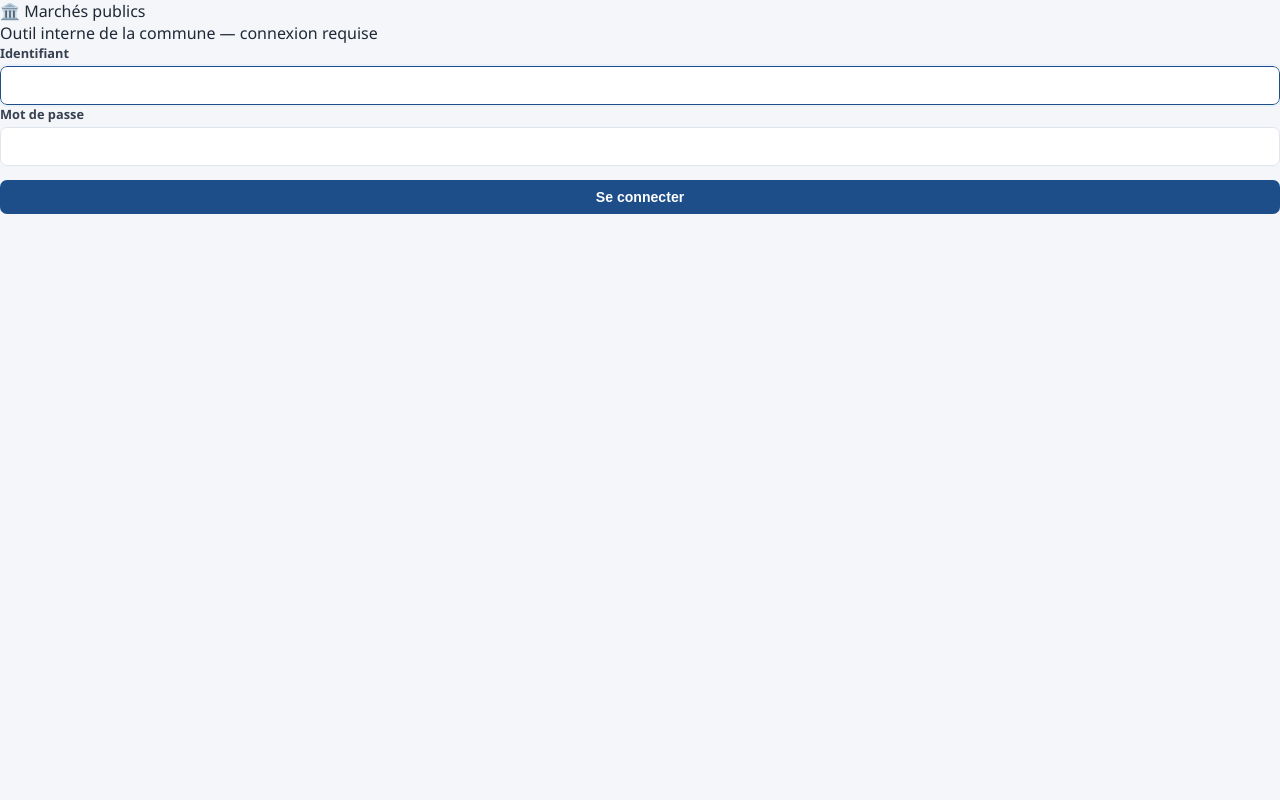
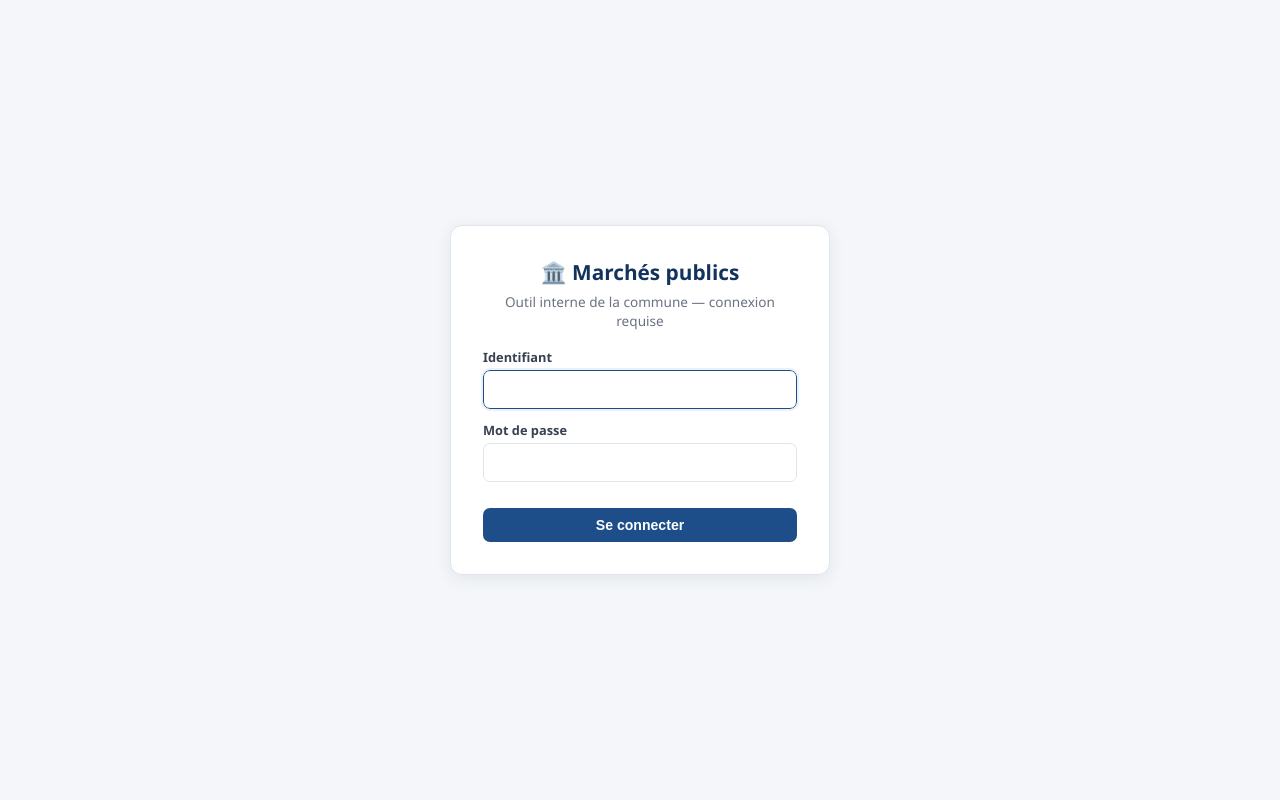
Before and after one commit to KMC3J/Gestion-des-marches-publics, a Flask app: page /connexion in a window 1280 px wide. Run offline with Flask 3, Linux system fonts and the light colour scheme.

Commit message:
Styles page de connexion et zone utilisateur

```diff
--- a/static/style.css
+++ b/static/style.css
@@ -121,3 +121,17 @@ form.pile .champ { flex: 1; min-width: 130px; }
 
 .vide { color: var(--gris); font-style: italic; padding: 14px 18px; font-size: .88rem; }
 .details-toggle summary { cursor: pointer; font-size: .85rem; color: var(--bleu); padding: 0 18px 12px; }
+
+.user-zone { display: flex; align-items: center; gap: 12px; font-size: .85rem; }
+.user-zone .user-nom { color: #dbe6f3; }
+.user-zone a { color: #fff; text-decoration: underline; }
+.user-zone a:hover { color: #dbe6f3; }
+
+.login-wrap { min-height: 100vh; display: flex; align-items: center; justify-content: center; background: var(--fond); padding: 20px; }
+.login-card {
+  background: #fff; border: 1px solid var(--bord); border-radius: 12px;
+  padding: 32px; width: 100%; max-width: 380px; box-shadow: 0 4px 16px rgba(18, 51, 92, .08);
+}
+.login-titre { font-size: 1.3rem; font-weight: 700; color: var(--bleu-fonce); text-align: center; }
+.login-soustitre { color: var(--gris); font-size: .85rem; text-align: center; margin: 6px 0 18px; }
+.login-card .champ { margin-bottom: 12px; }
```
